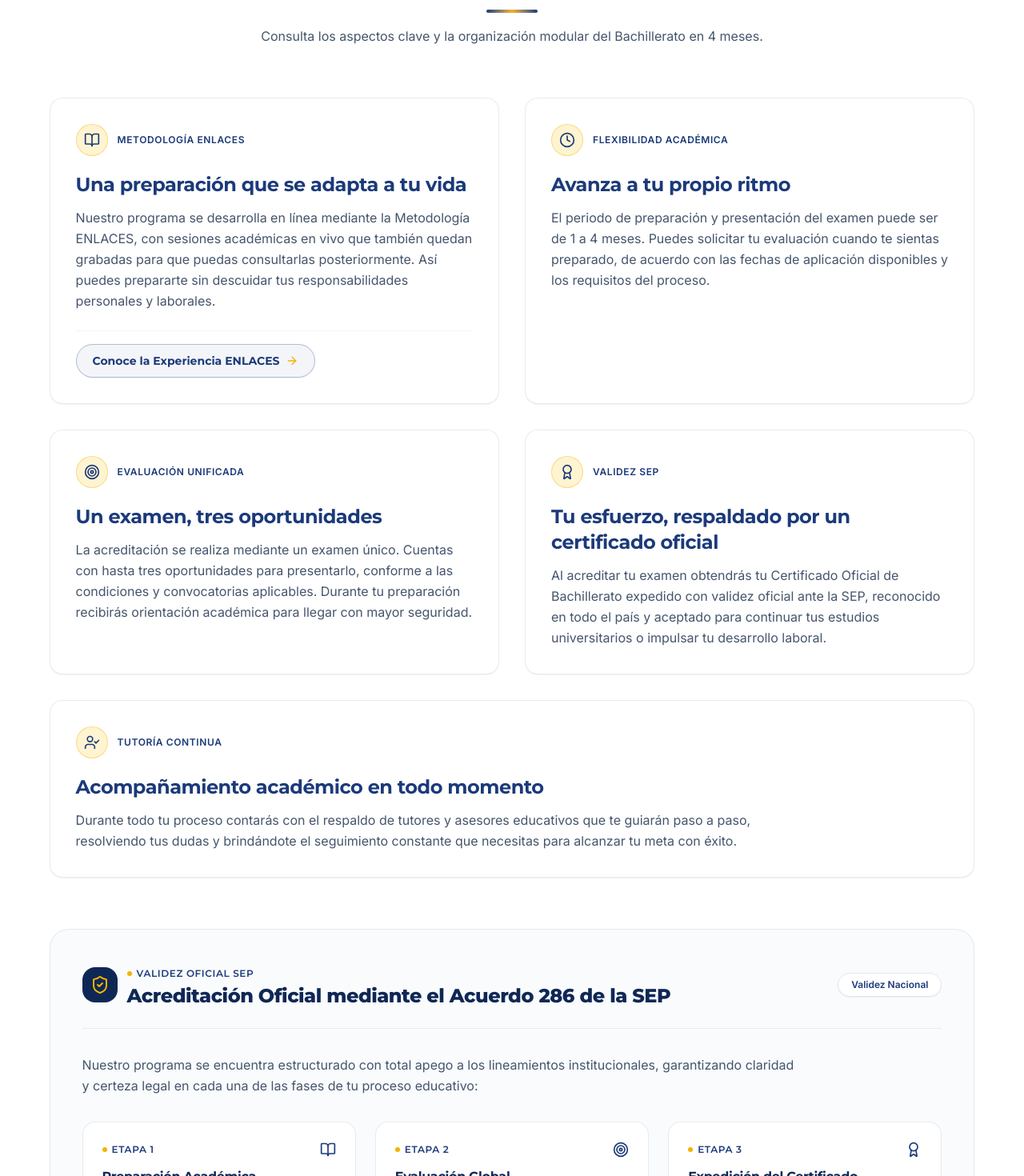
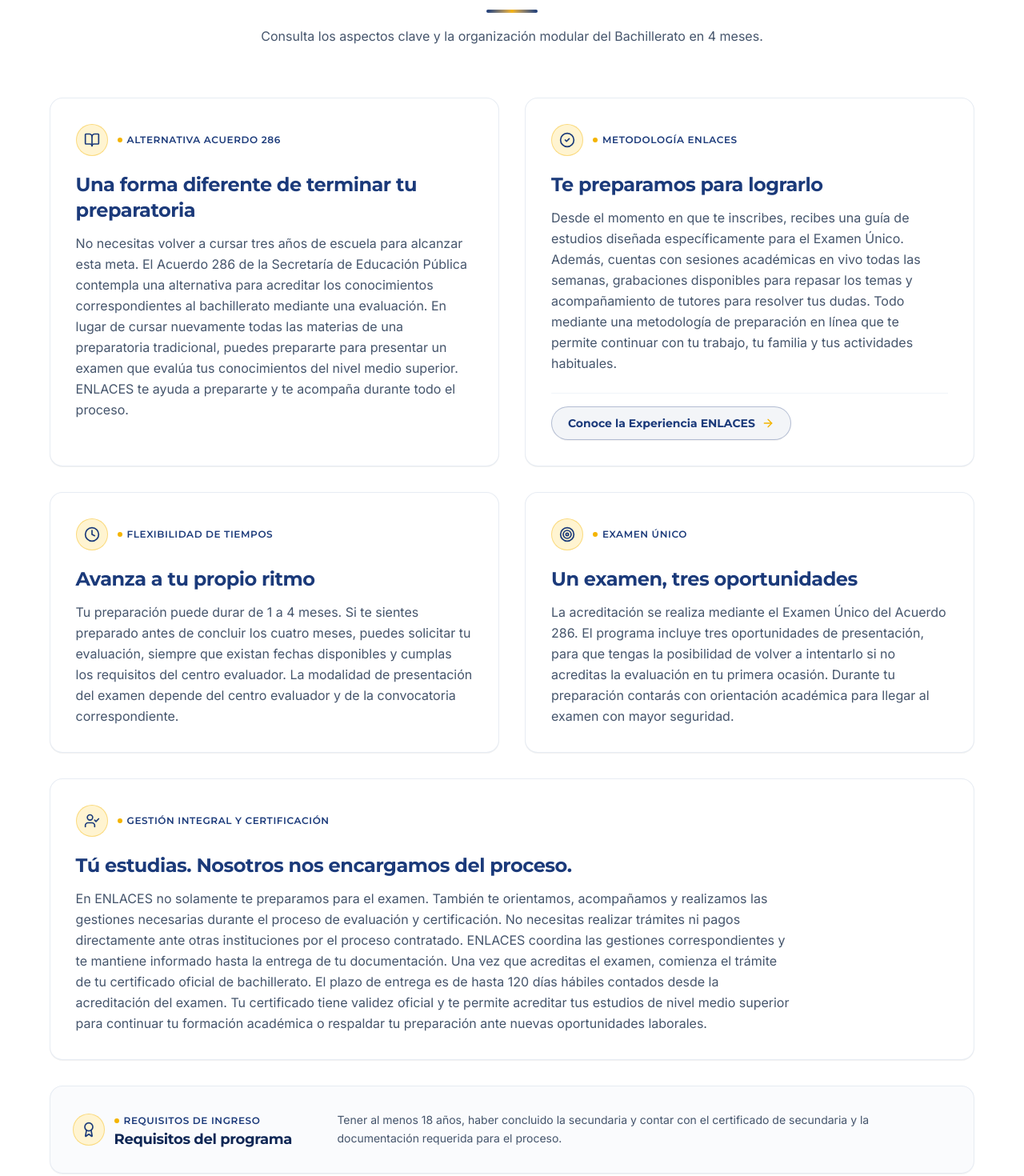
Before and after one commit to dmytro-webild/b02179c9-55a4-4431-96fc-35acbd36f5d2, a React (Vite) app: page /oferta/bachillerato-4-meses in a window 1280 px wide. Shown: the part 1680-3150 px from the top of the page at 80% size. Built offline with nearby package versions, Linux system fonts and the light colour scheme.

Commit message:
Webild agent: Actualiza los cinco bloques informativos de la sección Infor

```diff
--- a/src/pages/OfertaBachilleratoPage.tsx
+++ b/src/pages/OfertaBachilleratoPage.tsx
@@ -192,7 +192,8 @@ export default function OfertaBachilleratoPage() {
       <section className="py-16 sm:py-24 bg-white">
         <div className="mx-auto w-[var(--container)] px-4 sm:px-6">
           <div className="max-w-3xl mx-auto text-center mb-16">
-            <span className="rounded-full border border-[#1B3A7A]/20 bg-[#1B3A7A]/5 px-4 py-1.5 text-xs font-bold uppercase tracking-wider text-[#1B3A7A]">
+            <span className="inline-flex items-center gap-1.5 font-['Montserrat'] font-semibold text-xs text-[#1B3A7A] uppercase tracking-wider">
+              <span className="size-1.5 rounded-full bg-[#F4B400] shrink-0" />
               Estructura del Programa
             </span>
             <h2 className="mt-4 font-['Montserrat'] font-extrabold text-3xl sm:text-4xl text-[#0F2755]">
@@ -206,7 +207,7 @@ export default function OfertaBachilleratoPage() {
 
           {/* Grid de 5 Bloques Informativos en 2 Columnas */}
           <div className="grid grid-cols-1 md:grid-cols-2 gap-6 sm:gap-8 items-stretch">
-            {/* Bloque 1: Metodología */}
+            {/* Bloque 1: Alternativa Acuerdo 286 */}
             <motion.div
               initial={{ opacity: 0, y: 20 }}
               whileInView={{ opacity: 1, y: 0 }}
@@ -218,15 +219,43 @@ export default function OfertaBachilleratoPage() {
                   <div className="w-10 h-10 rounded-xl bg-[#FFF4D1] text-[#1B3A7A] flex items-center justify-center shrink-0 border border-[#F4B400]/40">
                     <BookOpen className="w-5 h-5 text-[#1B3A7A]" />
                   </div>
-                  <span className="text-xs font-bold uppercase tracking-wider text-[#1B3A7A]">
+                  <span className="inline-flex items-center gap-1.5 font-['Montserrat'] font-semibold text-xs text-[#1B3A7A] uppercase tracking-wider">
+                    <span className="size-1.5 rounded-full bg-[#F4B400] shrink-0" />
+                    Alternativa Acuerdo 286
+                  </span>
+                </div>
+                <h3 className="font-['Montserrat'] font-bold text-xl sm:text-2xl text-[#1B3A7A]">
+                  Una forma diferente de terminar tu preparatoria
+                </h3>
+                <p className="mt-3 font-['Inter'] text-slate-600 text-sm sm:text-base leading-relaxed">
+                  No necesitas volver a cursar tres años de escuela para alcanzar esta meta. El Acuerdo 286 de la Secretaría de Educación Pública contempla una alternativa para acreditar los conocimientos correspondientes al bachillerato mediante una evaluación. En lugar de cursar nuevamente todas las materias de una preparatoria tradicional, puedes prepararte para presentar un examen que evalúa tus conocimientos del nivel medio superior. ENLACES te ayuda a prepararte y te acompaña durante todo el proceso.
+                </p>
+              </div>
+            </motion.div>
+
+            {/* Bloque 2: Preparación en Línea */}
+            <motion.div
+              initial={{ opacity: 0, y: 20 }}
+              whileInView={{ opacity: 1, y: 0 }}
+              viewport={{ once: true }}
+              transition={{ delay: 0.05 }}
+              className="rounded-2xl border border-slate-200/80 bg-white p-6 sm:p-8 shadow-2xs hover:border-[#F4B400]/60 transition-all flex flex-col justify-between"
+            >
+              <div>
+                <div className="flex items-center gap-3 mb-5">
+                  <div className="w-10 h-10 rounded-xl bg-[#FFF4D1] text-[#1B3A7A] flex items-center justify-center shrink-0 border border-[#F4B400]/40">
+                    <CheckCircle2 className="w-5 h-5 text-[#1B3A7A]" />
+                  </div>
+                  <span className="inline-flex items-center gap-1.5 font-['Montserrat'] font-semibold text-xs text-[#1B3A7A] uppercase tracking-wider">
+                    <span className="size-1.5 rounded-full bg-[#F4B400] shrink-0" />
                     Metodología ENLACES
                   </span>
                 </div>
                 <h3 className="font-['Montserrat'] font-bold text-xl sm:text-2xl text-[#1B3A7A]">
-                  Una preparación que se adapta a tu vida
+                  Te preparamos para lograrlo
                 </h3>
                 <p className="mt-3 font-['Inter'] text-slate-600 text-sm sm:text-base leading-relaxed">
-                  Nuestro programa se desarrolla en línea mediante la Metodología ENLACES, con sesiones académicas en vivo que también quedan grabadas para que puedas consultarlas posteriormente. Así puedes prepararte sin descuidar tus responsabilidades personales y laborales.
+                  Desde el momento en que te inscribes, recibes una guía de estudios diseñada específicamente para el Examen Único. Además, cuentas con sesiones académicas en vivo todas las semanas, grabaciones disponibles para repasar los temas y acompañamiento de tutores para resolver tus dudas. Todo mediante una metodología de preparación en línea que te permite continuar con tu trabajo, tu familia y tus actividades habituales.
                 </p>
               </div>
               <div className="mt-6 pt-4 border-t border-slate-100">
@@ -240,33 +269,7 @@ export default function OfertaBachilleratoPage() {
               </div>
             </motion.div>
 
-            {/* Bloque 2: Ritmo de Estudio */}
-            <motion.div
-              initial={{ opacity: 0, y: 20 }}
-              whileInView={{ opacity: 1, y: 0 }}
-              viewport={{ once: true }}
-              transition={{ delay: 0.05 }}
-              className="rounded-2xl border border-slate-200/80 bg-white p-6 sm:p-8 shadow-2xs hover:border-[#F4B400]/60 transition-all flex flex-col justify-between"
-            >
-              <div>
-                <div className="flex items-center gap-3 mb-5">
-                  <div className="w-10 h-10 rounded-xl bg-[#FFF4D1] text-[#1B3A7A] flex items-center justify-center shrink-0 border border-[#F4B400]/40">
-                    <Clock className="w-5 h-5 text-[#1B3A7A]" />
-                  </div>
-                  <span className="text-xs font-bold uppercase tracking-wider text-[#1B3A7A]">
-                    Flexibilidad Académica
-                  </span>
-                </div>
-                <h3 className="font-['Montserrat'] font-bold text-xl sm:text-2xl text-[#1B3A7A]">
-                  Avanza a tu propio ritmo
-                </h3>
-                <p className="mt-3 font-['Inter'] text-slate-600 text-sm sm:text-base leading-relaxed">
-                  El periodo de preparación y presentación del examen puede ser de 1 a 4 meses. Puedes solicitar tu evaluación cuando te sientas preparado, de acuerdo con las fechas de aplicación disponibles y los requisitos del proceso.
-                </p>
-              </div>
-            </motion.div>
-
-            {/* Bloque 3: El Examen */}
+            {/* Bloque 3: Avanza a tu propio ritmo */}
             <motion.div
               initial={{ opacity: 0, y: 20 }}
               whileInView={{ opacity: 1, y: 0 }}
@@ -277,22 +280,23 @@ export default function OfertaBachilleratoPage() {
               <div>
                 <div className="flex items-center gap-3 mb-5">
                   <div className="w-10 h-10 rounded-xl bg-[#FFF4D1] text-[#1B3A7A] flex items-center justify-center shrink-0 border border-[#F4B400]/40">
-                    <Target className="w-5 h-5 text-[#1B3A7A]" />
+                    <Clock className="w-5 h-5 text-[#1B3A7A]" />
                   </div>
-                  <span className="text-xs font-bold uppercase tracking-wider text-[#1B3A7A]">
-                    Evaluación Unificada
+                  <span className="inline-flex items-center gap-1.5 font-['Montserrat'] font-semibold text-xs text-[#1B3A7A] uppercase tracking-wider">
+                    <span className="size-1.5 rounded-full bg-[#F4B400] shrink-0" />
+                    Flexibilidad de Tiempos
                   </span>
                 </div>
                 <h3 className="font-['Montserrat'] font-bold text-xl sm:text-2xl text-[#1B3A7A]">
-                  Un examen, tres oportunidades
+                  Avanza a tu propio ritmo
                 </h3>
                 <p className="mt-3 font-['Inter'] text-slate-600 text-sm sm:text-base leading-relaxed">
-                  La acreditación se realiza mediante un examen único. Cuentas con hasta tres oportunidades para presentarlo, conforme a las condiciones y convocatorias aplicables. Durante tu preparación recibirás orientación académica para llegar con mayor seguridad.
+                  Tu preparación puede durar de 1 a 4 meses. Si te sientes preparado antes de concluir los cuatro meses, puedes solicitar tu evaluación, siempre que existan fechas disponibles y cumplas los requisitos del centro evaluador. La modalidad de presentación del examen depende del centro evaluador y de la convocatoria correspondiente.
                 </p>
               </div>
             </motion.div>
 
-            {/* Bloque 4: Certificado Oficial */}
+            {/* Bloque 4: Un examen, tres oportunidades */}
             <motion.div
               initial={{ opacity: 0, y: 20 }}
               whileInView={{ opacity: 1, y: 0 }}
@@ -303,22 +307,23 @@ export default function OfertaBachilleratoPage() {
               <div>
                 <div className="flex items-center gap-3 mb-5">
                   <div className="w-10 h-10 rounded-xl bg-[#FFF4D1] text-[#1B3A7A] flex items-center justify-center shrink-0 border border-[#F4B400]/40">
-                    <Award className="w-5 h-5 text-[#1B3A7A]" />
+                    <Target className="w-5 h-5 text-[#1B3A7A]" />
                   </div>
-                  <span className="text-xs font-bold uppercase tracking-wider text-[#1B3A7A]">
-                    Validez SEP
+                  <span className="inline-flex items-center gap-1.5 font-['Montserrat'] font-semibold text-xs text-[#1B3A7A] uppercase tracking-wider">
+                    <span className="size-1.5 rounded-full bg-[#F4B400] shrink-0" />
+                    Examen Único
                   </span>
                 </div>
                 <h3 className="font-['Montserrat'] font-bold text-xl sm:text-2xl text-[#1B3A7A]">
-                  Tu esfuerzo, respaldado por un certificado oficial
+                  Un examen, tres oportunidades
                 </h3>
                 <p className="mt-3 font-['Inter'] text-slate-600 text-sm sm:text-base leading-relaxed">
-                  Al acreditar tu examen obtendrás tu Certificado Oficial de Bachillerato expedido con validez oficial ante la SEP, reconocido en todo el país y aceptado para continuar tus estudios universitarios o impulsar tu desarrollo laboral.
+                  La acreditación se realiza mediante el Examen Único del Acuerdo 286. El programa incluye tres oportunidades de presentación, para que tengas la posibilidad de volver a intentarlo si no acreditas la evaluación en tu primera ocasión. Durante tu preparación contarás con orientación académica para llegar al examen con mayor seguridad.
                 </p>
               </div>
             </motion.div>
 
-            {/* Bloque 5: Acompañamiento Académico */}
+            {/* Bloque 5: Tú estudias. Nosotros nos encargamos del proceso. */}
             <motion.div
               initial={{ opacity: 0, y: 20 }}
               whileInView={{ opacity: 1, y: 0 }}
@@ -331,19 +336,49 @@ export default function OfertaBachilleratoPage() {
                   <div className="w-10 h-10 rounded-xl bg-[#FFF4D1] text-[#1B3A7A] flex items-center justify-center shrink-0 border border-[#F4B400]/40">
                     <UserCheck className="w-5 h-5 text-[#1B3A7A]" />
                   </div>
-                  <span className="text-xs font-bold uppercase tracking-wider text-[#1B3A7A]">
-                    Tutoría Continua
+                  <span className="inline-flex items-center gap-1.5 font-['Montserrat'] font-semibold text-xs text-[#1B3A7A] uppercase tracking-wider">
+                    <span className="size-1.5 rounded-full bg-[#F4B400] shrink-0" />
+                    Gestión Integral y Certificación
                   </span>
                 </div>
                 <h3 className="font-['Montserrat'] font-bold text-xl sm:text-2xl text-[#1B3A7A]">
-                  Acompañamiento académico en todo momento
+                  Tú estudias. Nosotros nos encargamos del proceso.
                 </h3>
                 <p className="mt-3 font-['Inter'] text-slate-600 text-sm sm:text-base leading-relaxed max-w-4xl">
-                  Durante todo tu proceso contarás con el respaldo de tutores y asesores educativos que te guiarán paso a paso, resolviendo tus dudas y brindándote el seguimiento constante que necesitas para alcanzar tu meta con éxito.
+                  En ENLACES no solamente te preparamos para el examen. También te orientamos, acompañamos y realizamos las gestiones necesarias durante el proceso de evaluación y certificación. No necesitas realizar trámites ni pagos directamente ante otras instituciones por el proceso contratado. ENLACES coordina las gestiones correspondientes y te mantiene informado hasta la entrega de tu documentación. Una vez que acreditas el examen, comienza el trámite de tu certificado oficial de bachillerato. El plazo de entrega es de hasta 120 días hábiles contados desde la acreditación del examen. Tu certificado tiene validez oficial y te permite acreditar tus estudios de nivel medio superior para continuar tu formación académica o respaldar tu preparación ante nuevas oportunidades laborales.
                 </p>
               </div>
             </motion.div>
           </div>
+
+          {/* Requisitos del Programa - Incorporación Discreta */}
+          <motion.div
+            initial={{ opacity: 0, y: 20 }}
+            whileInView={{ opacity: 1, y: 0 }}
+            viewport={{ once: true }}
+            transition={{ delay: 0.25 }}
+            className="mt-8 rounded-2xl border border-slate-200/80 bg-slate-50/70 p-6 sm:p-7 shadow-2xs"
+          >
+            <div className="flex flex-col lg:flex-row lg:items-center justify-between gap-4">
+              <div className="flex items-center gap-3 shrink-0">
+                <div className="w-10 h-10 rounded-xl bg-[#FFF4D1] text-[#1B3A7A] flex items-center justify-center shrink-0 border border-[#F4B400]/40">
+                  <Award className="w-5 h-5 text-[#1B3A7A]" />
+                </div>
+                <div>
+                  <span className="inline-flex items-center gap-1.5 font-['Montserrat'] font-semibold text-xs text-[#1B3A7A] uppercase tracking-wider">
+                    <span className="size-1.5 rounded-full bg-[#F4B400] shrink-0" />
+                    Requisitos de Ingreso
+                  </span>
+                  <h3 className="font-['Montserrat'] font-bold text-base sm:text-lg text-[#0F2755]">
+                    Requisitos del programa
+                  </h3>
+                </div>
+              </div>
+              <p className="text-sm font-['Inter'] text-slate-600 leading-relaxed lg:max-w-3xl">
+                Tener al menos 18 años, haber concluido la secundaria y contar con el certificado de secundaria y la documentación requerida para el proceso.
+              </p>
+            </div>
+          </motion.div>
 
           {/* Franja Institucional: Validez Oficial SEP - Acuerdo 286 */}
           <motion.div
```
